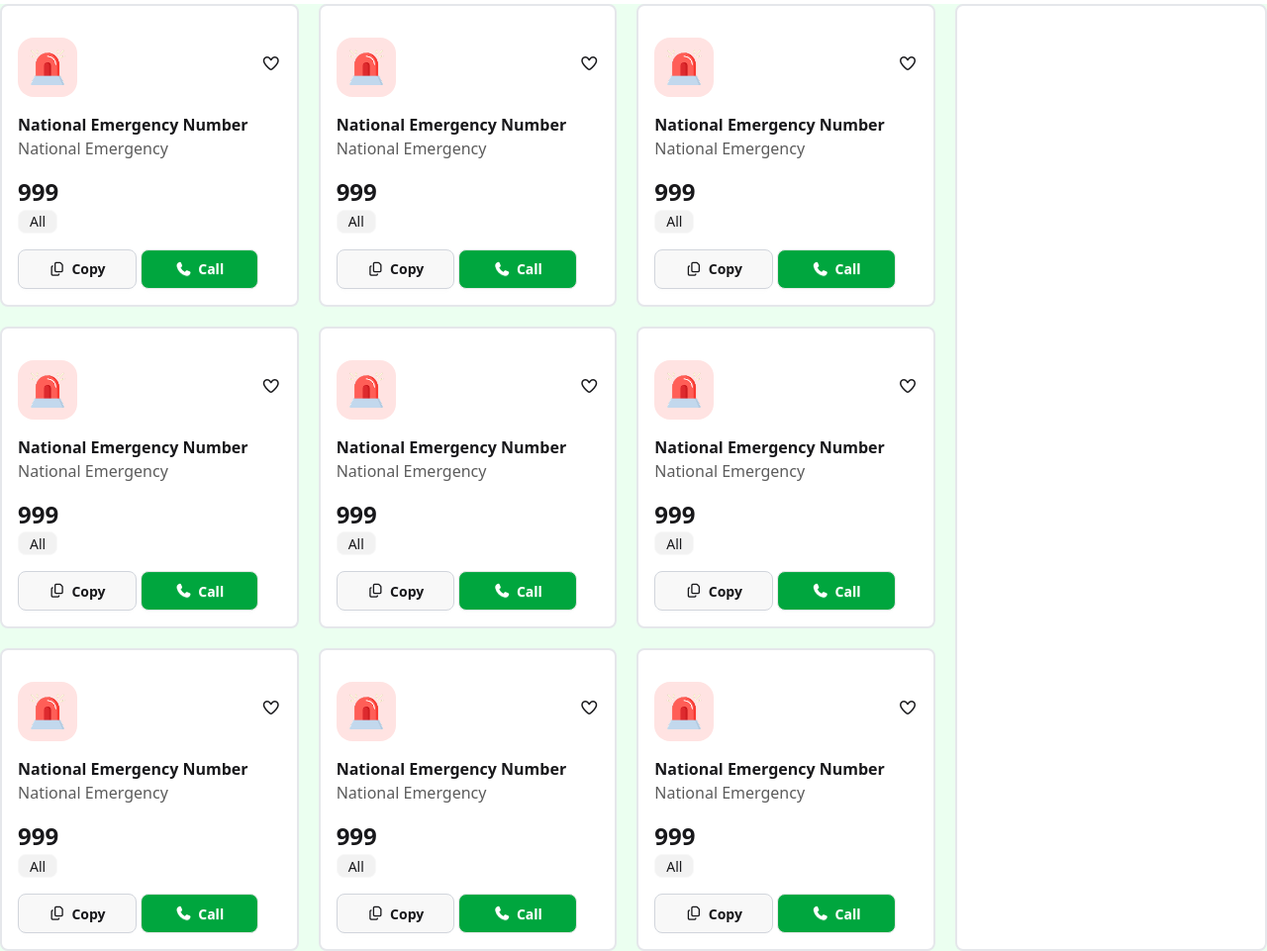
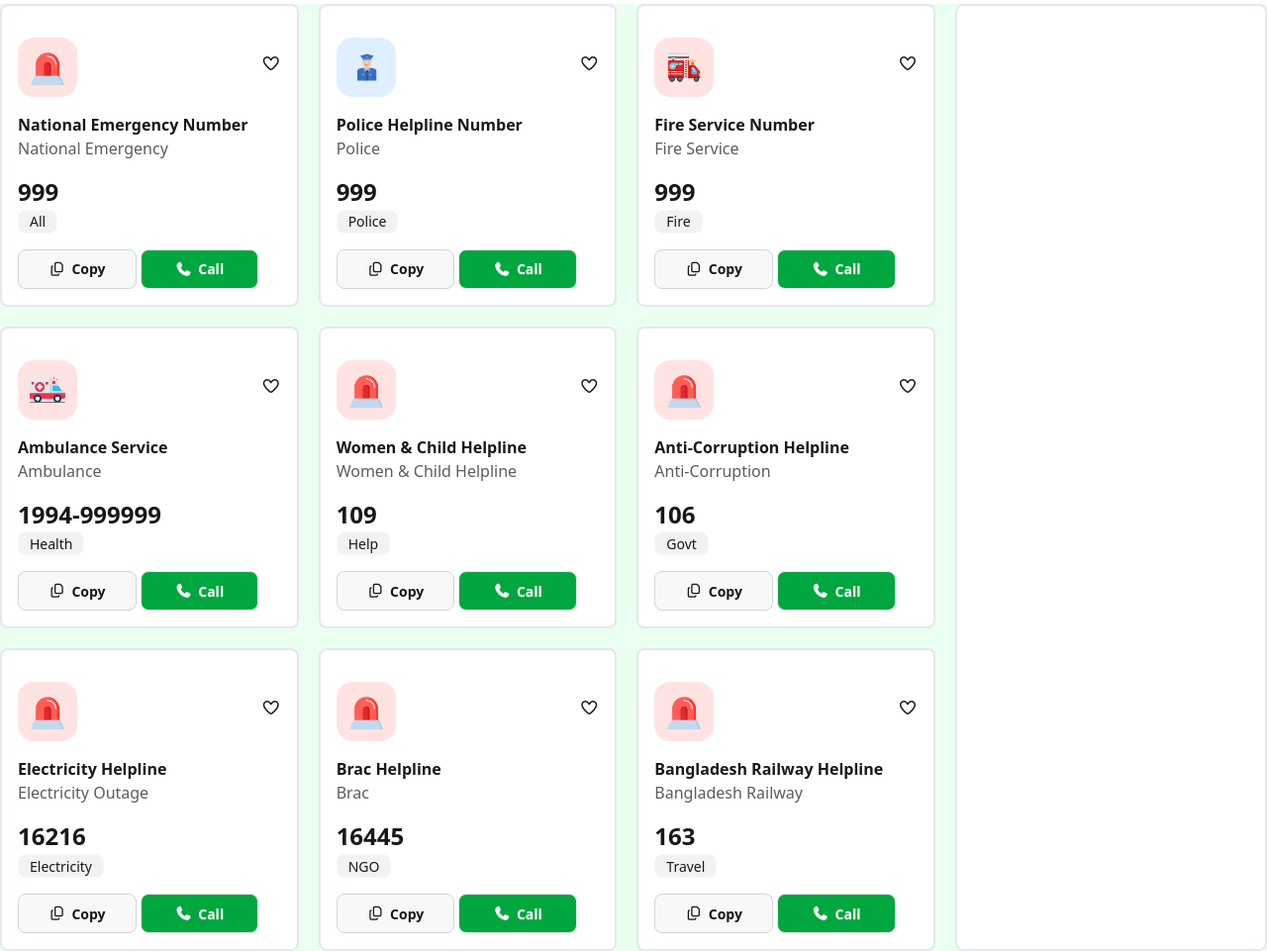
Before and after one commit to Payellium/asignment-website-5, a plain HTML site: page index.html in a window 1280 px wide. Shown: the part 404-1365 px from the top of the page at 99% size. Drawn offline with nearby package versions, Linux system fonts and the light colour scheme.

Commit message:
completed styling card section

```diff
--- a/index.html
+++ b/index.html
@@ -51,16 +51,56 @@
             </div>
             <div class="card border-2 border-gray-200 p-4 bg-white">
                 <div class="flex justify-between items-center mt-4">
-                    <div class="h-[60px] w-[60px] bg-[#FFE3E2] p-3 rounded-2xl">
-                        <img src="./assets/emergency.png" alt="">
+                    <div class="h-[60px] w-[60px] bg-[#DFEFFF] p-3 rounded-2xl">
+                        <img src="./assets/police.png" alt="">
                     </div>
                     <i class="fa-regular fa-heart h-6 w-6"></i>
                 </div>
                 <div class="mt-4">
-                    <h1 class="font-bold">National Emergency Number</h1>
-                    <h4 class="text-[#5C5C5C]">National Emergency</h4>
+                    <h1 class="font-bold">Police Helpline Number </h1>
+                    <h4 class="text-[#5C5C5C]">Police</h4>
                     <h1 class="font-bold mt-4 text-2xl">999</h1>
-                    <div class="badge badge-ghost bg-[#F2F2F2]">All</div>
+                    <div class="badge badge-ghost bg-[#F2F2F2]">Police</div>
+                    <br>
+                    <div class="mt-4">
+                        <button class="btn w-[45%] rounded-lg border-gray-300"><i class="fa-regular fa-copy"></i>Copy</button>
+                        <button class="btn w-[45%] rounded-lg bg-[#00A63E] text-white"><i class="fa-solid fa-phone"></i>Call</button>
+                    </div>
+
+                </div>
+            </div>
+            <div class="card border-2 border-gray-200 p-4 bg-white">
+                <div class="flex justify-between items-center mt-4">
+                    <div class="h-[60px] w-[60px] bg-[#FFE3E2] p-3 rounded-2xl">
+                        <img src="./assets/fire-service.png" alt="">
+                    </div>
+                    <i class="fa-regular fa-heart h-6 w-6"></i>
+                </div>
+                <div class="mt-4">
+                    <h1 class="font-bold">Fire Service Number</h1>
+                    <h4 class="text-[#5C5C5C]">Fire Service</h4>
+                    <h1 class="font-bold mt-4 text-2xl">999</h1>
+                    <div class="badge badge-ghost bg-[#F2F2F2]">Fire</div>
+                    <br>
+                    <div class="mt-4">
+                        <button class="btn w-[45%] rounded-lg border-gray-300"><i class="fa-regular fa-copy"></i>Copy</button>
+                        <button class="btn w-[45%] rounded-lg bg-[#00A63E] text-white"><i class="fa-solid fa-phone"></i>Call</button>
+                    </div>
+
+                </div>
+            </div>
+            <div class="card border-2 border-gray-200 p-4 bg-white">
+                <div class="flex justify-between items-center mt-4">
+                    <div class="h-[60px] w-[60px] bg-[#FFE3E2] p-3 rounded-2xl">
+                        <img src="./assets/ambulance.png" alt="">
+                    </div>
+                    <i class="fa-regular fa-heart h-6 w-6"></i>
+                </div>
+                <div class="mt-4">
+                    <h1 class="font-bold">Ambulance Service</h1>
+                    <h4 class="text-[#5C5C5C]">Ambulance</h4>
+                    <h1 class="font-bold mt-4 text-2xl">1994-999999</h1>
+                    <div class="badge badge-ghost bg-[#F2F2F2]">Health</div>
                     <br>
                     <div class="mt-4">
                         <button class="btn w-[45%] rounded-lg border-gray-300"><i class="fa-regular fa-copy"></i>Copy</button>
@@ -77,10 +117,10 @@
                     <i class="fa-regular fa-heart h-6 w-6"></i>
                 </div>
                 <div class="mt-4">
-                    <h1 class="font-bold">National Emergency Number</h1>
-                    <h4 class="text-[#5C5C5C]">National Emergency</h4>
-                    <h1 class="font-bold mt-4 text-2xl">999</h1>
-                    <div class="badge badge-ghost bg-[#F2F2F2]">All</div>
+                    <h1 class="font-bold">Women & Child Helpline</h1>
+                    <h4 class="text-[#5C5C5C]">Women & Child Helpline</h4>
+                    <h1 class="font-bold mt-4 text-2xl">109</h1>
+                    <div class="badge badge-ghost bg-[#F2F2F2]">Help</div>
                     <br>
                     <div class="mt-4">
                         <button class="btn w-[45%] rounded-lg border-gray-300"><i class="fa-regular fa-copy"></i>Copy</button>
@@ -97,10 +137,10 @@
                     <i class="fa-regular fa-heart h-6 w-6"></i>
                 </div>
                 <div class="mt-4">
-                    <h1 class="font-bold">National Emergency Number</h1>
-                    <h4 class="text-[#5C5C5C]">National Emergency</h4>
-                    <h1 class="font-bold mt-4 text-2xl">999</h1>
-                    <div class="badge badge-ghost bg-[#F2F2F2]">All</div>
+                    <h1 class="font-bold">Anti-Corruption Helpline</h1>
+                    <h4 class="text-[#5C5C5C]">Anti-Corruption</h4>
+                    <h1 class="font-bold mt-4 text-2xl">106</h1>
+                    <div class="badge badge-ghost bg-[#F2F2F2]">Govt</div>
                     <br>
                     <div class="mt-4">
                         <button class="btn w-[45%] rounded-lg border-gray-300"><i class="fa-regular fa-copy"></i>Copy</button>
@@ -117,10 +157,10 @@
                     <i class="fa-regular fa-heart h-6 w-6"></i>
                 </div>
                 <div class="mt-4">
-                    <h1 class="font-bold">National Emergency Number</h1>
-                    <h4 class="text-[#5C5C5C]">National Emergency</h4>
-                    <h1 class="font-bold mt-4 text-2xl">999</h1>
-                    <div class="badge badge-ghost bg-[#F2F2F2]">All</div>
+                    <h1 class="font-bold">Electricity Helpline</h1>
+                    <h4 class="text-[#5C5C5C]">Electricity Outage</h4>
+                    <h1 class="font-bold mt-4 text-2xl">16216</h1>
+                    <div class="badge badge-ghost bg-[#F2F2F2]">Electricity</div>
                     <br>
                     <div class="mt-4">
                         <button class="btn w-[45%] rounded-lg border-gray-300"><i class="fa-regular fa-copy"></i>Copy</button>
@@ -137,10 +177,10 @@
                     <i class="fa-regular fa-heart h-6 w-6"></i>
                 </div>
                 <div class="mt-4">
-                    <h1 class="font-bold">National Emergency Number</h1>
-                    <h4 class="text-[#5C5C5C]">National Emergency</h4>
-                    <h1 class="font-bold mt-4 text-2xl">999</h1>
-                    <div class="badge badge-ghost bg-[#F2F2F2]">All</div>
+                    <h1 class="font-bold">Brac Helpline</h1>
+                    <h4 class="text-[#5C5C5C]">Brac</h4>
+                    <h1 class="font-bold mt-4 text-2xl">16445</h1>
+                    <div class="badge badge-ghost bg-[#F2F2F2]">NGO</div>
                     <br>
                     <div class="mt-4">
                         <button class="btn w-[45%] rounded-lg border-gray-300"><i class="fa-regular fa-copy"></i>Copy</button>
@@ -157,50 +197,10 @@
                     <i class="fa-regular fa-heart h-6 w-6"></i>
                 </div>
                 <div class="mt-4">
-                    <h1 class="font-bold">National Emergency Number</h1>
-                    <h4 class="text-[#5C5C5C]">National Emergency</h4>
-                    <h1 class="font-bold mt-4 text-2xl">999</h1>
-                    <div class="badge badge-ghost bg-[#F2F2F2]">All</div>
-                    <br>
-                    <div class="mt-4">
-                        <button class="btn w-[45%] rounded-lg border-gray-300"><i class="fa-regular fa-copy"></i>Copy</button>
-                        <button class="btn w-[45%] rounded-lg bg-[#00A63E] text-white"><i class="fa-solid fa-phone"></i>Call</button>
-                    </div>
-
-                </div>
-            </div>
-            <div class="card border-2 border-gray-200 p-4 bg-white">
-                <div class="flex justify-between items-center mt-4">
-                    <div class="h-[60px] w-[60px] bg-[#FFE3E2] p-3 rounded-2xl">
-                        <img src="./assets/emergency.png" alt="">
-                    </div>
-                    <i class="fa-regular fa-heart h-6 w-6"></i>
-                </div>
-                <div class="mt-4">
-                    <h1 class="font-bold">National Emergency Number</h1>
-                    <h4 class="text-[#5C5C5C]">National Emergency</h4>
-                    <h1 class="font-bold mt-4 text-2xl">999</h1>
-                    <div class="badge badge-ghost bg-[#F2F2F2]">All</div>
-                    <br>
-                    <div class="mt-4">
-                        <button class="btn w-[45%] rounded-lg border-gray-300"><i class="fa-regular fa-copy"></i>Copy</button>
-                        <button class="btn w-[45%] rounded-lg bg-[#00A63E] text-white"><i class="fa-solid fa-phone"></i>Call</button>
-                    </div>
-
-                </div>
-            </div>
-            <div class="card border-2 border-gray-200 p-4 bg-white">
-                <div class="flex justify-between items-center mt-4">
-                    <div class="h-[60px] w-[60px] bg-[#FFE3E2] p-3 rounded-2xl">
-                        <img src="./assets/emergency.png" alt="">
-                    </div>
-                    <i class="fa-regular fa-heart h-6 w-6"></i>
-                </div>
-                <div class="mt-4">
-                    <h1 class="font-bold">National Emergency Number</h1>
-                    <h4 class="text-[#5C5C5C]">National Emergency</h4>
-                    <h1 class="font-bold mt-4 text-2xl">999</h1>
-                    <div class="badge badge-ghost bg-[#F2F2F2]">All</div>
+                    <h1 class="font-bold">Bangladesh Railway Helpline </h1>
+                    <h4 class="text-[#5C5C5C]">Bangladesh Railway</h4>
+                    <h1 class="font-bold mt-4 text-2xl">163</h1>
+                    <div class="badge badge-ghost bg-[#F2F2F2]">Travel</div>
                     <br>
                     <div class="mt-4">
                         <button class="btn w-[45%] rounded-lg border-gray-300"><i class="fa-regular fa-copy"></i>Copy</button>
```
